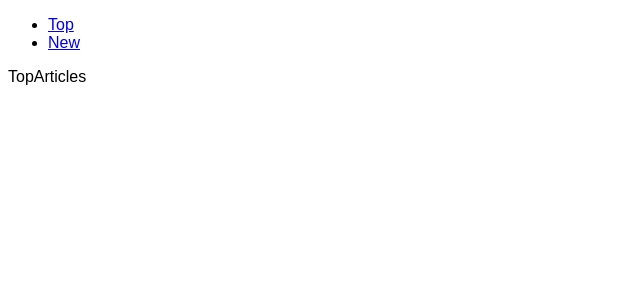
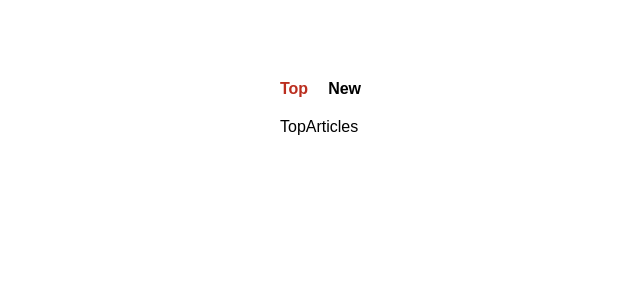
Before and after one commit to nomi589/hackernews_clone, a React (Vite) app: page / in a window 1280 px wide. Shown: the top 300 px of the page, without its empty margins (0-640 px from the left). Built offline with nearby package versions, Linux system fonts and the light colour scheme.

Commit message:
Add some basic styling

```diff
--- a/src/styles.css
+++ b/src/styles.css
@@ -1,3 +1,34 @@
+html {
+  --default-link-color: black;
+  --active-link-color: #bb2e1f;
+}
+
 body {
   font-family: sans-serif;
 }
+
+#app {
+  max-width: 720px;
+  margin: 80px auto;
+}
+
+nav ul {
+  display: flex;
+  margin: 0 0 20px 0;
+  padding: 0;
+  gap: 20px;
+}
+
+nav li {
+  list-style: none;
+}
+
+nav a {
+  text-decoration: none;
+  color: var(--default-link-color);
+  font-weight: bold;
+}
+
+nav a.navlink-active {
+  color: var(--active-link-color);
+}
```
